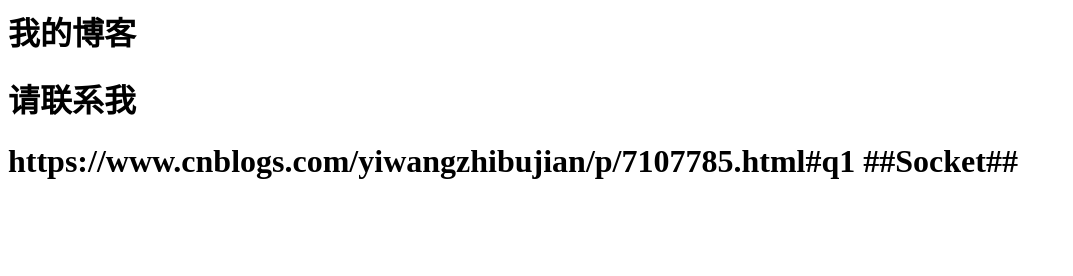
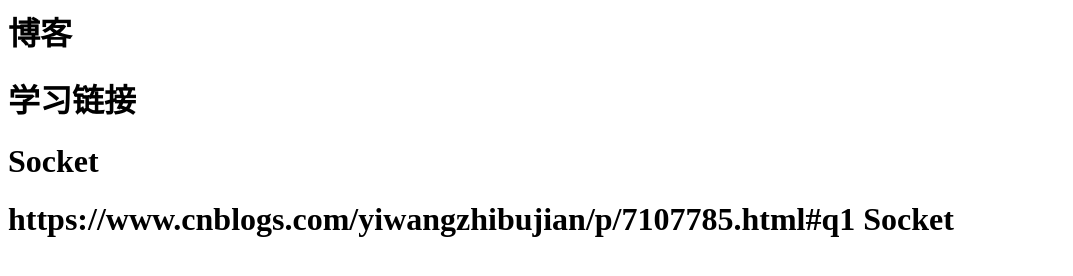
Before and after one commit to tccyw/tccyw.github.io, a plain HTML site: page index.html in a window 1280 px wide. Shown: the whole page, without its empty margins (0-1073 px from the left). Drawn offline with Linux system fonts and the light colour scheme.

Commit message:
Update index.html
Link

```diff
--- a/index.html
+++ b/index.html
@@ -3,15 +3,20 @@
 <div class="top">
 
 
-<h1 class="title">我的博客
+<h1 class="title">博客
 </h1>
 
-<h1 class="title">请联系我
+<h1 class="title">学习链接
+</h1>
+
+<h1 class="title">
+
+Socket
 </h1>
 
 <h1 class="title">
 https://www.cnblogs.com/yiwangzhibujian/p/7107785.html#q1
-##Socket##
+Socket
 </h1>
 </div>
 
```
